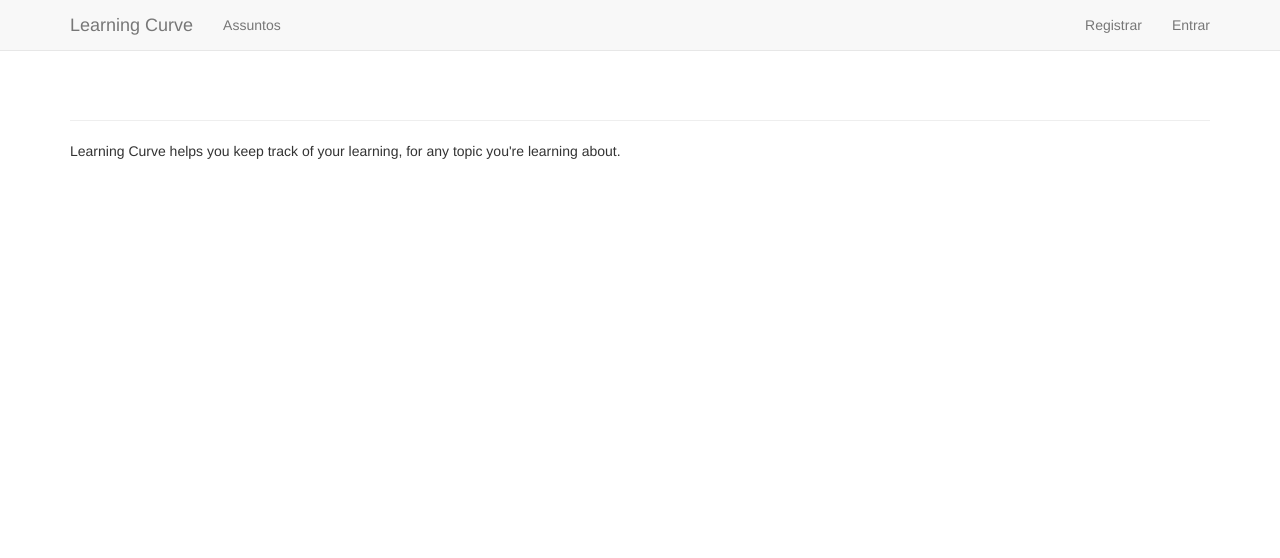
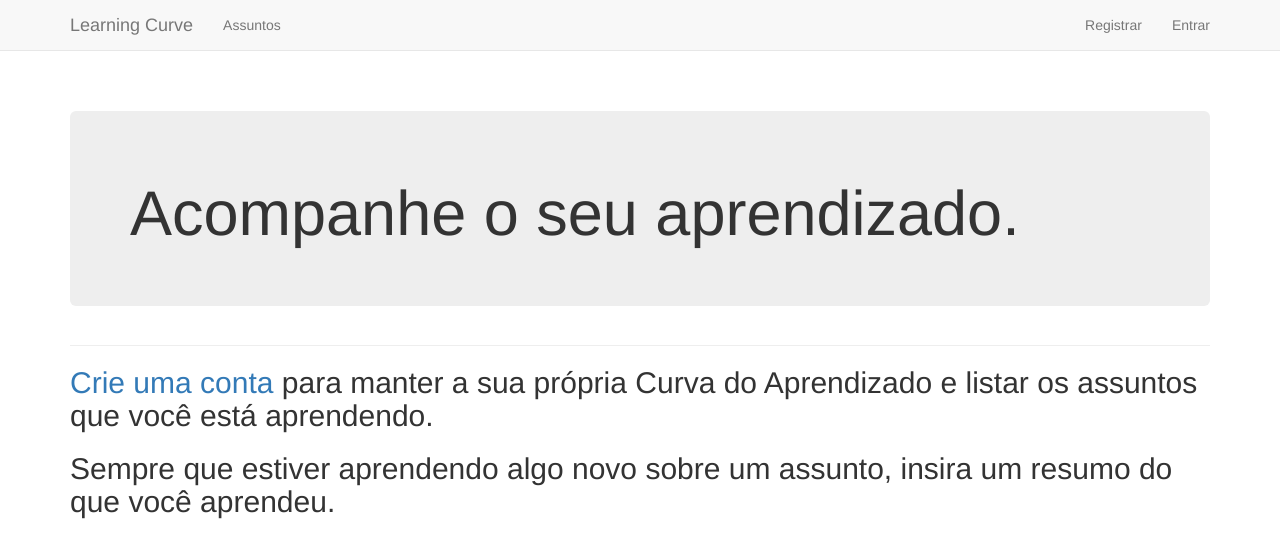
Before and after one commit to AllejandroSousa/Learning-Curve-Management, a Django app: page / in a window 1280 px wide. Shown: the top 558 px of the page. Run offline with Django 5.2, Linux system fonts and the light colour scheme; some libraries are stand-ins or nearby versions.

Commit message:
Styling the initial page

```diff
--- a/learning_curves/templates/learning_curves/index.html
+++ b/learning_curves/templates/learning_curves/index.html
@@ -1,5 +1,18 @@
 {% extends "learning_curves/base.html" %}
 
+{% block header %}
+  <div class="jumbotron">
+    <h1>Acompanhe o seu aprendizado.</h1>
+  </div>
+{% endblock header %}
+
 {% block content %}
-<p>Learning Curve helps you keep track of your learning, for any topic you're learning about.</p>
+  <h2>
+    <a href="{% url 'users:register' %}">Crie uma conta</a> para manter
+    a sua própria Curva do Aprendizado e listar os assuntos que você está aprendendo.
+  </h2>
+  <h2>
+    Sempre que estiver aprendendo algo novo sobre um assunto, insira um
+    resumo do que você aprendeu.
+  </h2>
 {% endblock content %}
```
